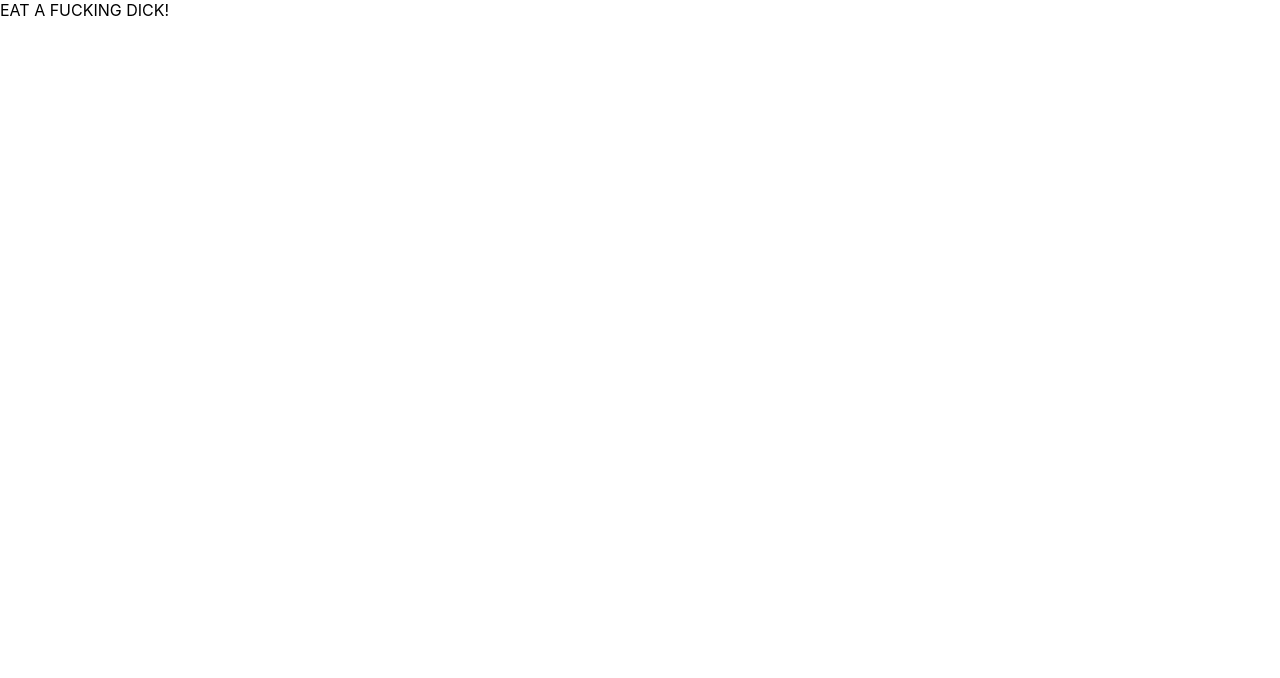
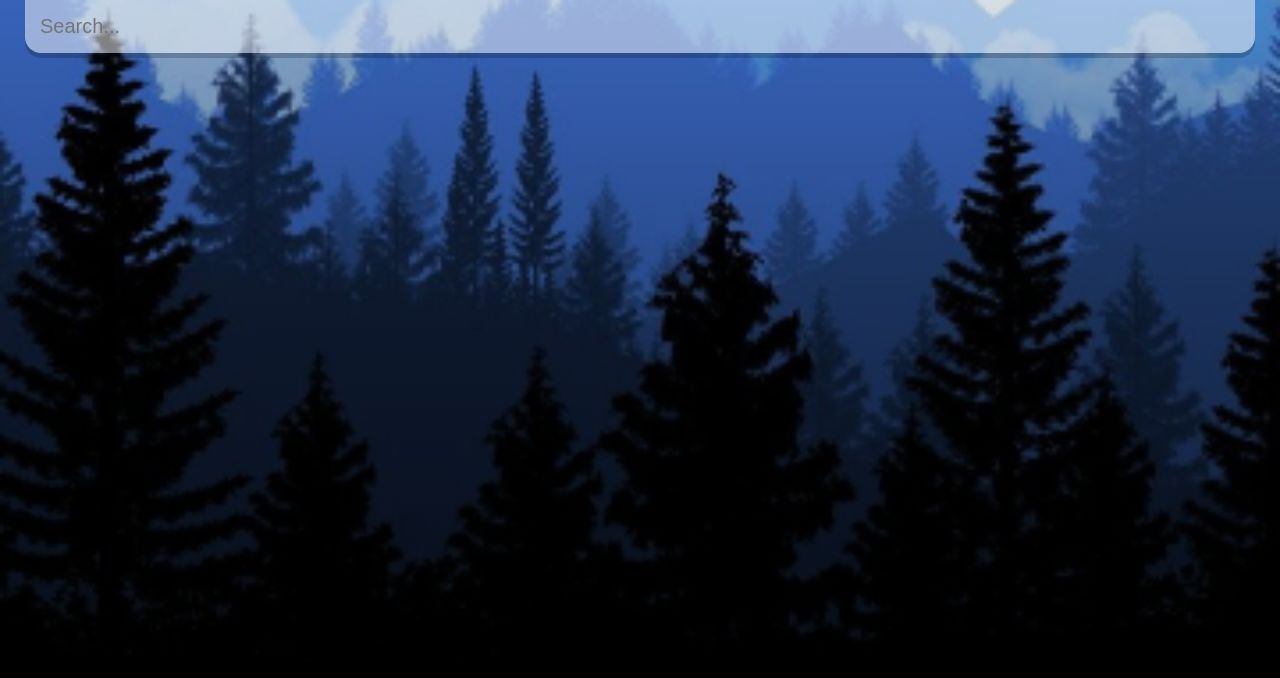
Before and after one commit to ort-cloud/untitled-pretty-weather-app, a React (Create React App) app: page / in a window 1280 px wide. Shown: the top 678 px of the page. Built offline with nearby package versions, Linux system fonts and the light colour scheme.

Commit message:
removed boilerplate. some styling.

```diff
--- a/src/App.js
+++ b/src/App.js
@@ -1,10 +1,19 @@
-import React from 'react';
-import './App.css';
+import React from "react";
+import "./App.css";
+
+const api = {
+  key: "7f03fe2713e86cc7331098d06bc0954c",
+  base: "https://api.openweathermap.org/data/2.5/",
+};
 
 function App() {
   return (
-    <div className="App">
-      EAT A FUCKING DICK!
+    <div className="app">
+      <main>
+        <div className="search-box">
+          <input type="text" className="search-bar" placeholder="Search..." />
+        </div>
+      </main>
     </div>
   );
 }
--- a/src/index.css
+++ b/src/index.css
@@ -1,13 +1,51 @@
-body {
+* {
   margin: 0;
-  font-family: -apple-system, BlinkMacSystemFont, 'Segoe UI', 'Roboto', 'Oxygen',
-    'Ubuntu', 'Cantarell', 'Fira Sans', 'Droid Sans', 'Helvetica Neue',
-    sans-serif;
-  -webkit-font-smoothing: antialiased;
-  -moz-osx-font-smoothing: grayscale;
+  padding: 0;
+  box-sizing: border-box;
 }
 
-code {
-  font-family: source-code-pro, Menlo, Monaco, Consolas, 'Courier New',
-    monospace;
+body {
+  font-family: "montseratt", sans-serif;
 }
+
+.app {
+  background-image: url(./Assets/cold-bg.jpg);
+  background-size: cover;
+  background-position: bottom;
+  transition: 0.4 ease-out;
+}
+
+.app.warm {
+  background-image: url("./Assets/warm-bg.jpg");
+}
+
+main {
+  min-height: 100vh;
+  background-image: linear-gradient(
+    to bottom,
+    rgba(0, 0, 0, 0.2),
+    rgba(0, 0, 0, 0.75)
+  );
+  padding: 25px;
+}
+
+.search-box {
+  width: 100%;
+  margin: 0 0 75px
+}
+
+.search-box .search-bar {
+  display: block;
+  width: 100%;
+  padding: 15px;
+  appearance: none;
+  background: none;
+  border: none;
+  outline: none;
+  background-color: rgba(255, 255, 255, 0.5);
+  border-radius: 0px 0px 16px 16px;
+  margin-top: -25px;
+  box-shadow: 0px 5px rgba(0, 0, 0, 0.2);
+  color: 313131;
+  font-size: 20px;
+}
```
Also changed, not shown: src/Assets/cold-bg.jpg (added), src/Assets/warm-bg.jpg (added).
